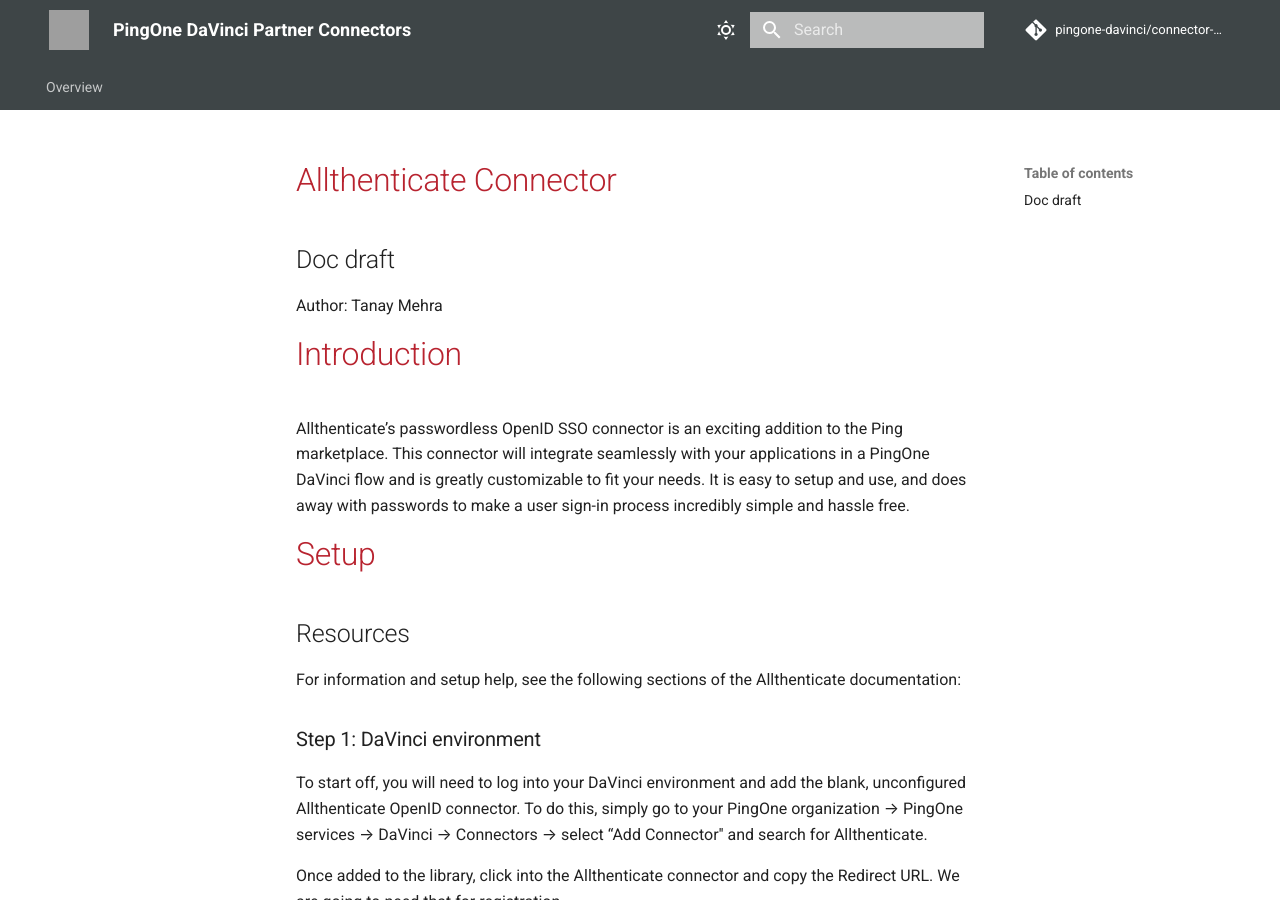
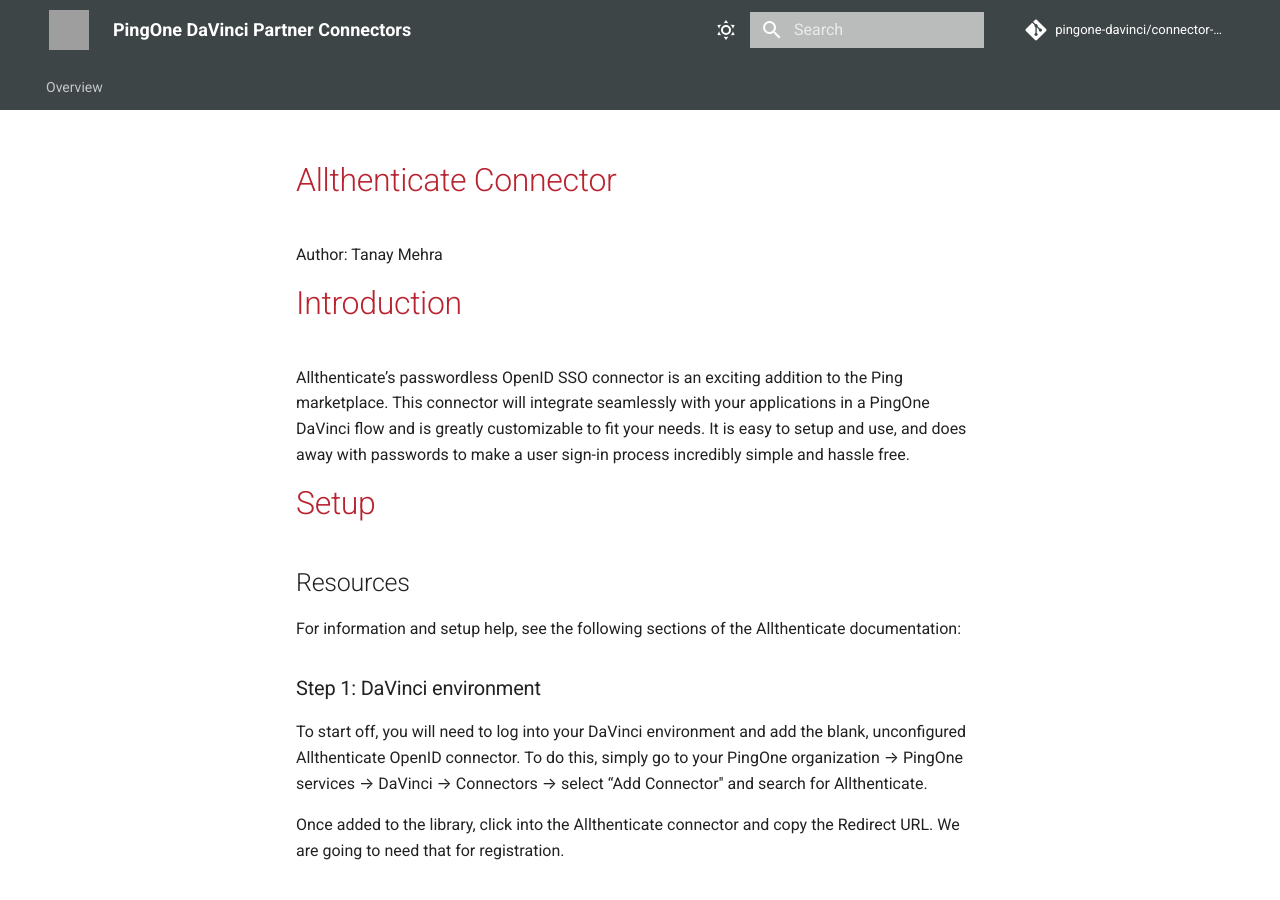
Before and after one commit to pingone-davinci/documentation, an MkDocs documentation site: the page built from docs/allthenticate/README.md, in a window 1280 px wide and 900 px high. Built offline with MkDocs 1.6.1 and Material for MkDocs 9.7.7, drawn with Linux system fonts in a browser that asks for light colours; comment, search, counter and statistics services are not loaded; grey boxes are pictures that could not be loaded.

Commit message:
Update README.md

```diff
--- a/docs/allthenticate/README.md
+++ b/docs/allthenticate/README.md
@@ -1,9 +1,6 @@
 # Allthenticate Connector
 
-## Doc draft
-
 Author: Tanay Mehra
-
 
 # Introduction
 
```
